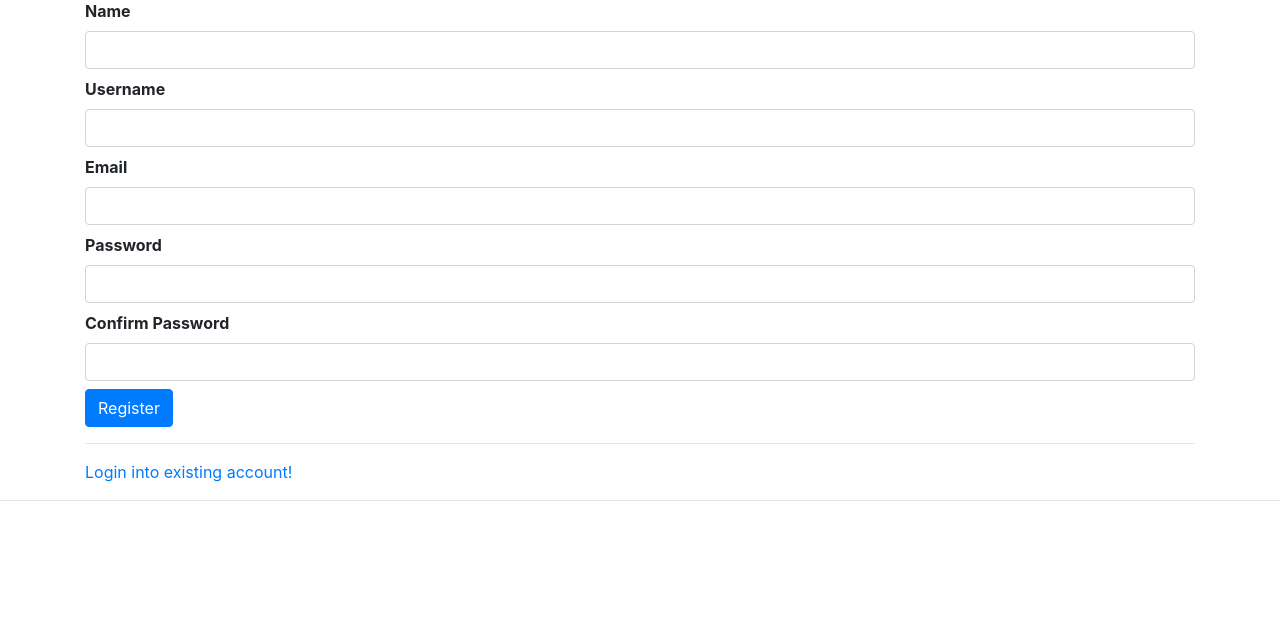
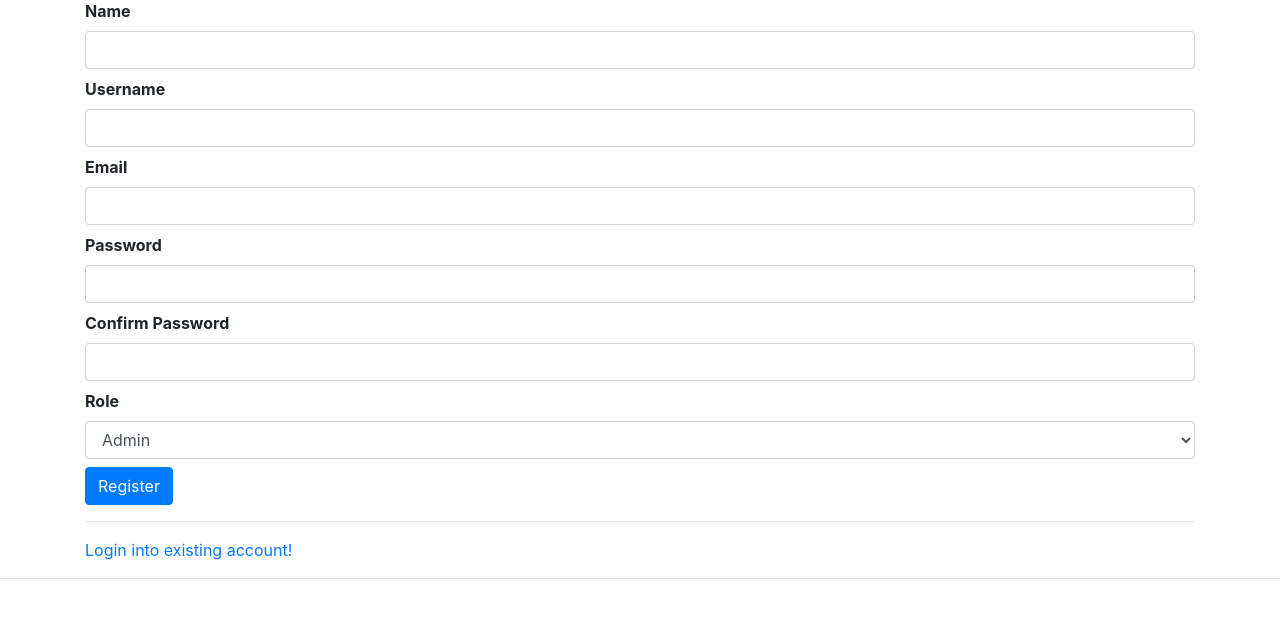
Before and after one commit to dxtr77/SImpleStore, a Flask app: page /register/ in a window 1280 px wide. Shown: the part 63-681 px from the top of the page. Run offline with Flask 3, Linux system fonts and the light colour scheme; some libraries are stand-ins or nearby versions.

Commit message:
Idk why committing was not working

```diff
--- a/app.py
+++ b/app.py
@@ -2,6 +2,7 @@ from flask import Flask, render_template, url_for, redirect, flash, request, ses
 from flask_login import LoginManager, UserMixin, login_user, logout_user, login_required, current_user
 from flask_wtf import FlaskForm
 from wtforms import StringField, PasswordField, SubmitField, EmailField, validators
+from wtforms.fields.choices import SelectField
 from wtforms.form import Form
 from wtforms.validators import InputRequired, Length, ValidationError, Email
 from flask_sqlalchemy import SQLAlchemy
@@ -17,11 +18,13 @@ class User(db.Model):
 
     id = db.Column(db.Integer, primary_key=True)
 
-    name= db.Column(db.String(15), unique=True)
+    name= db.Column(db.String(15))
 
     username = db.Column(db.String(15), unique=True)
 
     email = db.Column(db.String(50), unique=True)
+
+    role = db.Column(db.String(50))
 
     password = db.Column(db.String(256))
 
@@ -83,7 +86,10 @@ def register():
 
             email=form.email.data,
 
-            password=hashed_password)
+            password=hashed_password,
+
+            role=form.role.data
+        )
 
         db.session.add(new_user)
 
@@ -102,8 +108,7 @@ class RegisterForm(Form):
     name = StringField("Name", validators=[validators.Length(min=3, max=25),
                                          validators.DataRequired(message="Please Fill This Field")])
 
-    username = StringField("Username", validators=[validators.Length(min=3, max=25),
-                                                   validators.DataRequired(message="Please Fill This Field")])
+    username = StringField("Username", validators=[validators.Length(min=3, max=25)])
 
     email = StringField("Email", validators=[validators.Email(message="Please enter a valid email address")])
 
@@ -113,7 +118,8 @@ class RegisterForm(Form):
 
         validators.EqualTo(fieldname="confirm", message="Your Passwords Do Not Match")
     ])
-
+    role = SelectField("Role", choices=[('admin', 'Admin'), ('seller', 'Seller')],
+                       validators=[validators.DataRequired(message="Please Select a Role")])
     confirm = PasswordField("Confirm Password", validators=[validators.DataRequired(message="Please Fill This Field")])
 
 
--- a/templates/register.html
+++ b/templates/register.html
@@ -18,6 +18,7 @@
     {{ render_field(form.email, class="form-control") }}
     {{ render_field(form.password, class="form-control") }}
     {{ render_field(form.confirm, class="form-control") }}
+    {{ render_field(form.role, class="form-control") }}
 
     <button type="submit" class="btn btn-primary">Register</button>
 </form>
```
